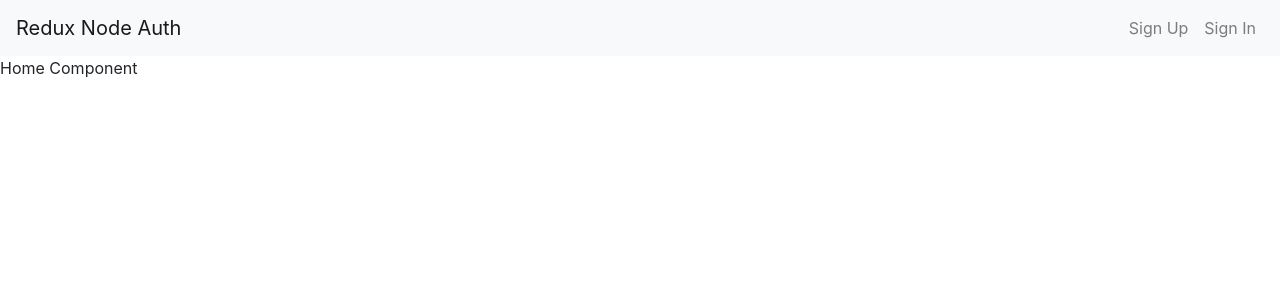
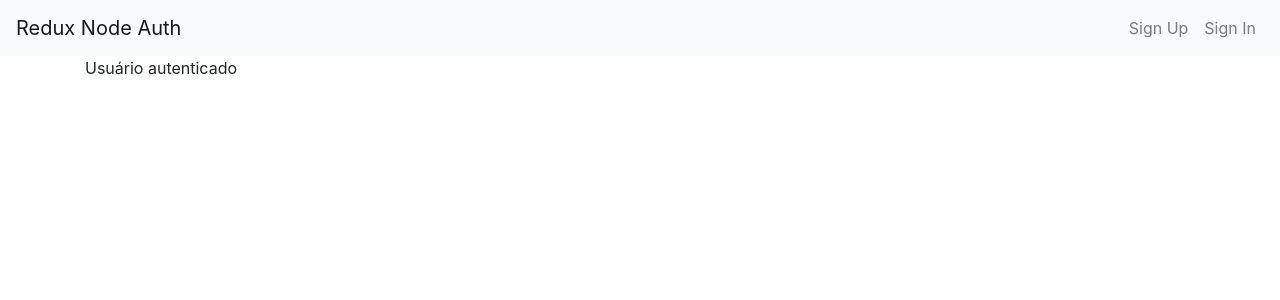
Before and after one commit to codenation-dev/squad-3-ad-python-women-loadsmart-1, a React (Create React App) app in the folder frontend/: page / in a window 1280 px wide. Shown: the top 300 px of the page. Built offline with nearby package versions, Linux system fonts and the light colour scheme.

Commit message:
Home changes

```diff
--- a/frontend/src/components/Home.js
+++ b/frontend/src/components/Home.js
@@ -1,11 +1,42 @@
 import React, { Component } from 'react';
+import { Link } from 'react-router-dom';
+import PropTypes from 'prop-types';
+import { connect } from 'react-redux';
+import { logoutUser } from '../actions/authentication';
+import { withRouter } from 'react-router-dom';
 
-export default class Home extends Component {
+class Home extends Component {
+
+
+
     render() {
-        return (
-            <div>
-                Home Component
-            </div>
-        );
+        const {isAuthenticated, user} = this.props.auth;
+        const authLinks = (
+            <>
+            <p>Usuário autenticado</p>
+            </>
+        )
+      const guestLinks = (
+        <>
+        <p>Usuário autenticado</p>
+        </>
+      )
+        return(
+
+                <section className="container" id="welcome">
+                    {isAuthenticated ? authLinks : guestLinks}
+                </section>
+
+        )
     }
 }
+Home.propTypes = {
+    logoutUser: PropTypes.func.isRequired,
+    auth: PropTypes.object.isRequired
+}
+
+const mapStateToProps = (state) => ({
+    auth: state.auth
+})
+
+export default connect(mapStateToProps, { logoutUser })(withRouter(Home));
```
